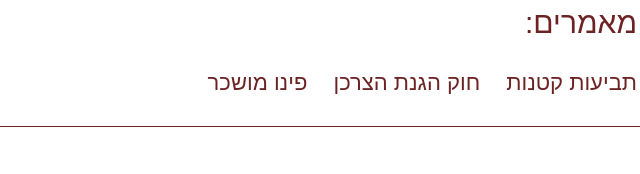
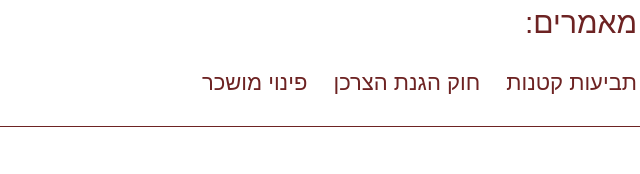
Before and after one commit to Brotshahar/brotlaw, a plain HTML site: page index.html in a window 1280 px wide. Shown: the part 3444-3618 px from the top of the page, 515-1155 px from the left. Drawn offline with Linux system fonts and the light colour scheme.

Commit message:
Update index.html

```diff
--- a/index.html
+++ b/index.html
@@ -229,7 +229,7 @@
                 <div id="links">
                     <a title="מאמר תביעות קטנות" href="./content/תביעות קטנות.pdf" target="_blank">תביעות קטנות</a>
                     <a title="חוק הגנת הצרכן" href="./content/חוק הגנת הצרכן.pdf" target="_blank">חוק הגנת הצרכן</a>
-                    <a title="מאמד פינוי מושכר" href="./content/פינוי מושכר.pdf" target="_blank">פינו מושכר</a>
+                    <a title="מאמד פינוי מושכר" href="./content/פינוי מושכר.pdf" target="_blank">פינוי מושכר</a>
                 </div>
             </div>
         </section>
```
